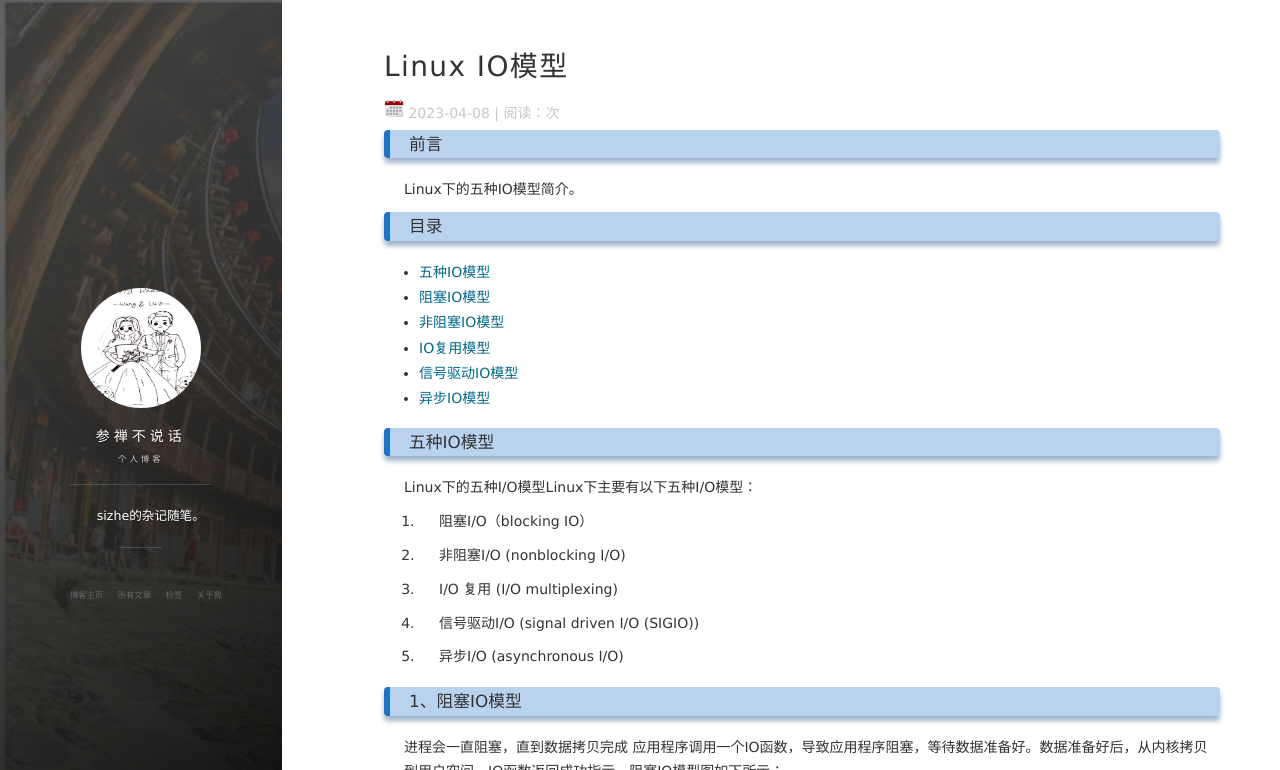
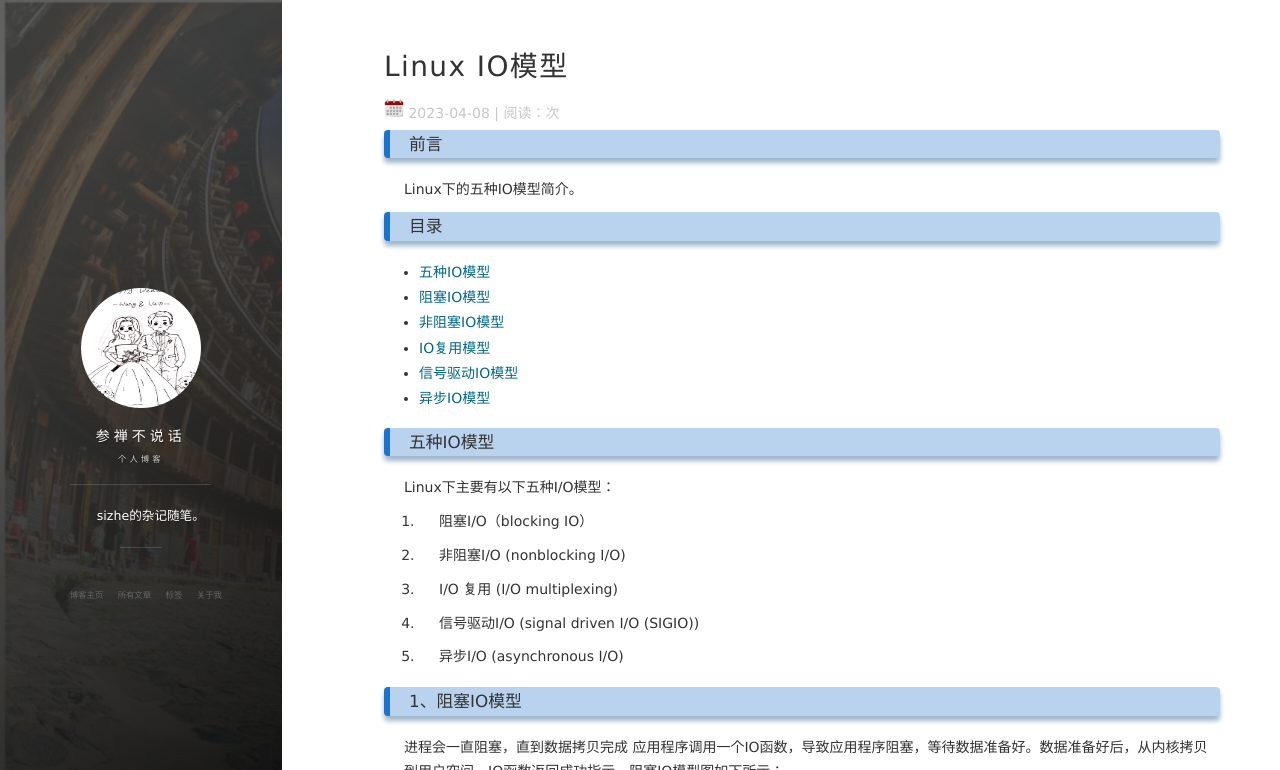
Before and after one commit to SizheLuo/Sizheluo.github.io, a Jekyll site: the page built from _posts/2023-04-08-Linux IO模型.md, in a window 1280 px wide and 900 px high, cut to the strip 0-770 px from the top of the window. Built offline with Jekyll 4.4.1, drawn with Linux system fonts in a browser that asks for light colours; nearby versions of some CDN libraries; comment, search, counter and statistics services are not loaded.

Commit message:
update IO model

```diff
--- a/_posts/2023-04-08-Linux IO模型.md
+++ b/_posts/2023-04-08-Linux IO模型.md
@@ -21,7 +21,7 @@ Linux下的五种IO模型简介。
 
 ### <a name="chapter1"></a>五种IO模型
 
-Linux下的五种I/O模型Linux下主要有以下五种I/O模型：
+Linux下主要有以下五种I/O模型：
 
 1. 阻塞I/O（blocking IO）
 
@@ -63,4 +63,4 @@ Linux下的五种I/O模型Linux下主要有以下五种I/O模型：
 
 ![](https://s3.uuu.ovh/imgs/2023/04/08/2ca15f43fc8b9e37.png)
 
-转载请注明：[sizheluo的博客](https://sizheluo.github.io) » [Linux下的五种IO模型](https://sizheluo.github.io/2023/03/Linux下的五种IO模型/)
+转载请注明：[sizheluo的博客](https://sizheluo.github.io) » [Linux下的五种IO模型](https://sizheluo.github.io/2023/03/Linux-IO模型/)
```
